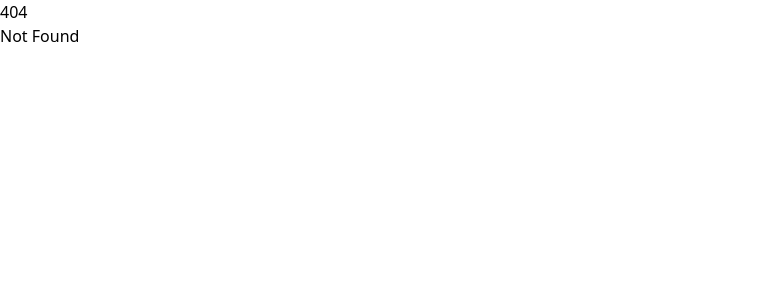
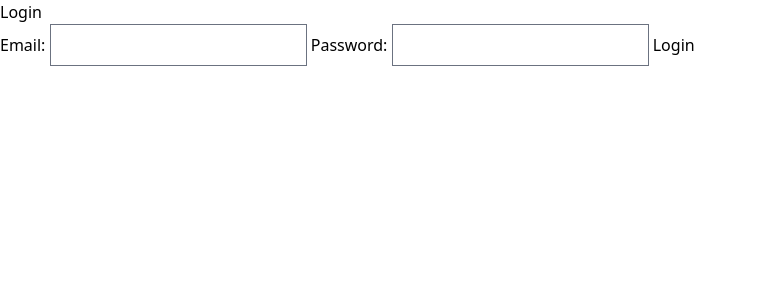
Before and after one commit to lucas-remigio/graocerto.pt, a SvelteKit app in the folder frontend/: page /login in a window 1280 px wide. Before the commit this address had no page. Shown: the top 300 px of the page, without its empty margins (0-757 px from the left). Built offline with nearby package versions, Linux system fonts and the light colour scheme.

Commit message:
add: basic login to check backend functionality

```diff
--- /dev/null
+++ b/frontend/src/routes/login/+page.svelte
@@ -0,0 +1,56 @@
+<script>
+	import { goto } from '$app/navigation';
+
+	let email = '';
+	let password = '';
+	let errorMessage = '';
+
+	const handleLogin = async () => {
+		errorMessage = ''; // Clear previous errors
+
+		// Send the login request to the backend
+		const response = await fetch('http://localhost:8080/api/v1/login', {
+			method: 'POST',
+			headers: { 'Content-Type': 'application/json' },
+			body: JSON.stringify({ email, password })
+		});
+
+		if (response.ok) {
+			const data = await response.json();
+			// Save the token to localStorage (or cookie)
+			localStorage.setItem('authToken', data.token);
+
+			// Redirect to the home page or dashboard
+			goto('/');
+		} else {
+			// Handle login error
+			const errorData = await response.json();
+			errorMessage = errorData.message || 'Login failed. Please try again.';
+		}
+	};
+</script>
+
+<main>
+	<h1>Login</h1>
+
+	<form on:submit|preventDefault={handleLogin}>
+		<label for="email">Email:</label>
+		<input id="email" type="email" bind:value={email} required />
+
+		<label for="password">Password:</label>
+		<input id="password" type="password" bind:value={password} required />
+
+		{#if errorMessage}
+			<p class="error">{errorMessage}</p>
+		{/if}
+
+		<button type="submit">Login</button>
+	</form>
+</main>
+
+<style>
+	.error {
+		color: red;
+		margin-top: 0.5rem;
+	}
+</style>
--- /dev/null
+++ b/frontend/src/routes/login/+page.ts
@@ -0,0 +1,5 @@
+import type { PageLoad } from './$types';
+
+export const load = (async () => {
+	return {};
+}) satisfies PageLoad;
```
Also changed, not shown: 2 other files (tests, documents, lock files or other folders).
